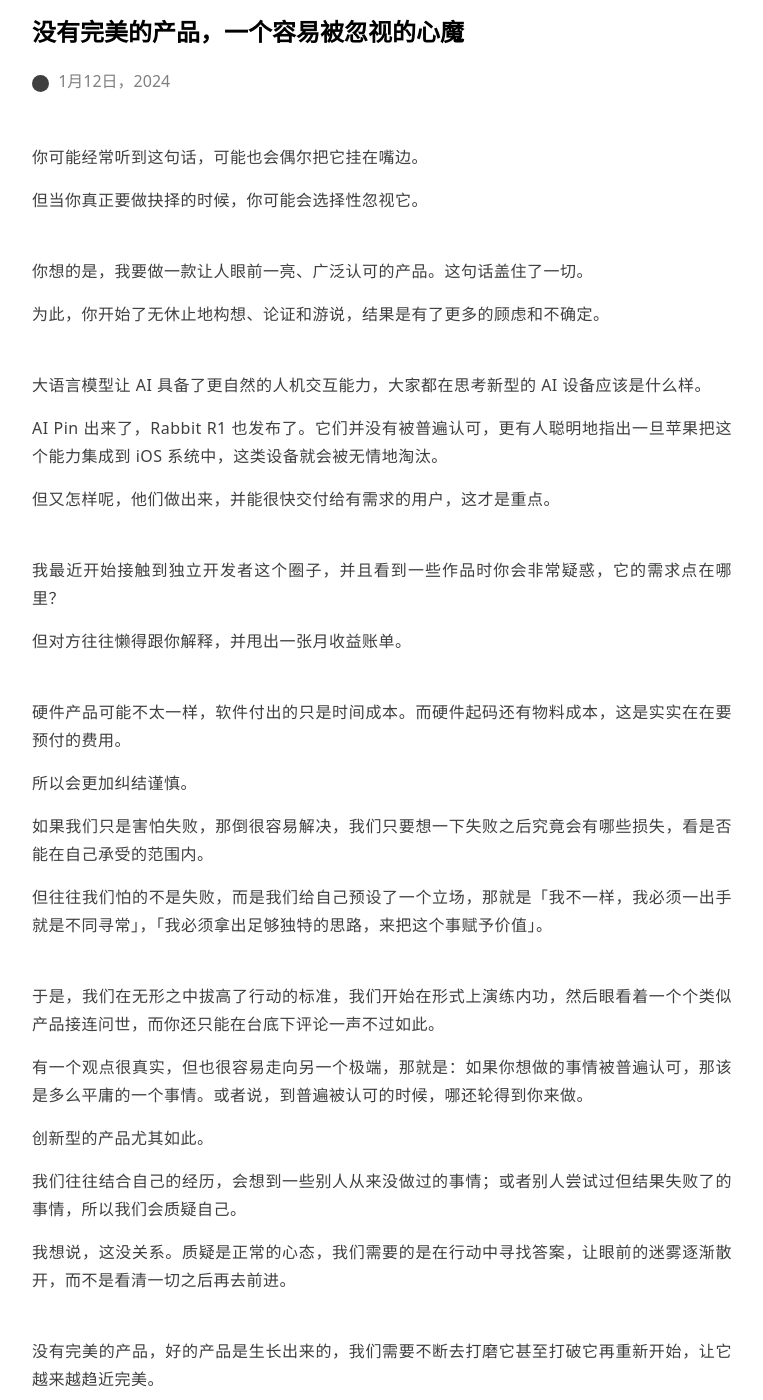
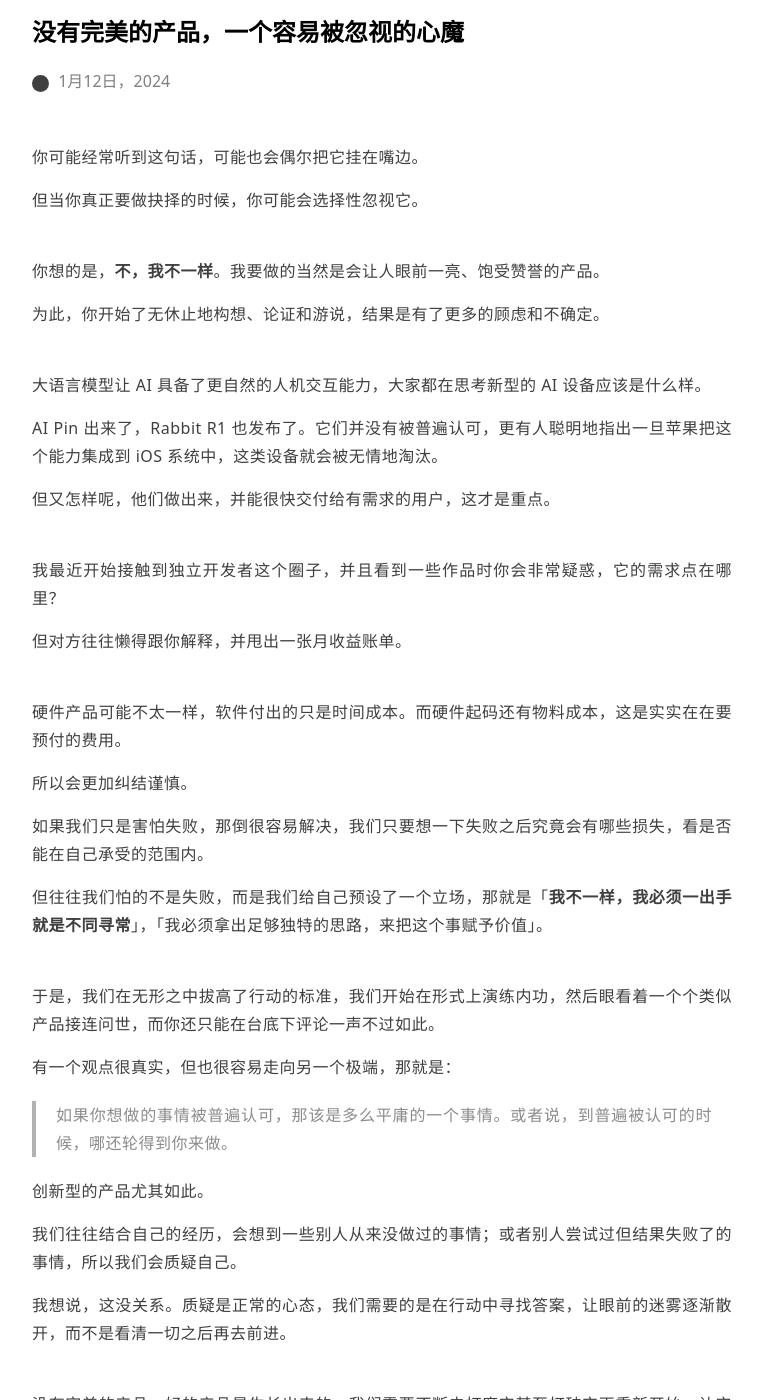
Before and after one commit to baitengfei/baitengfei.github.io, a Jekyll site: the page built from _posts/notes/enlightened/2024-01-12-没有完美的产品.md, in a window 1280 px wide and 1400 px high, scrolled down 228 px. Shown: the whole window, without its empty margins (258-1021 px from the left). Built offline with Jekyll 4.4.1, drawn with Linux system fonts in a browser that asks for light colours.

Commit message:
edit articles

```diff
--- a/_posts/notes/enlightened/2024-01-12-没有完美的产品.md
+++ b/_posts/notes/enlightened/2024-01-12-没有完美的产品.md
@@ -12,7 +12,7 @@ excerpt: 你可能经常听到这句话，可能也会偶尔把它挂在嘴边
 但当你真正要做抉择的时候，你可能会选择性忽视它。
 
 <br>
-你想的是，我要做一款让人眼前一亮、广泛认可的产品。这句话盖住了一切。
+你想的是，**不，我不一样**。我要做的当然是会让人眼前一亮、饱受赞誉的产品。
 
 为此，你开始了无休止地构想、论证和游说，结果是有了更多的顾虑和不确定。
 
@@ -35,12 +35,13 @@ AI Pin 出来了，Rabbit R1 也发布了。它们并没有被普遍认可，更
 
 如果我们只是害怕失败，那倒很容易解决，我们只要想一下失败之后究竟会有哪些损失，看是否能在自己承受的范围内。
 
-但往往我们怕的不是失败，而是我们给自己预设了一个立场，那就是「我不一样，我必须一出手就是不同寻常」，「我必须拿出足够独特的思路，来把这个事赋予价值」。
+但往往我们怕的不是失败，而是我们给自己预设了一个立场，那就是「**我不一样，我必须一出手就是不同寻常**」，「我必须拿出足够独特的思路，来把这个事赋予价值」。
 
 <br>
 于是，我们在无形之中拔高了行动的标准，我们开始在形式上演练内功，然后眼看着一个个类似产品接连问世，而你还只能在台底下评论一声不过如此。
 
-有一个观点很真实，但也很容易走向另一个极端，那就是：如果你想做的事情被普遍认可，那该是多么平庸的一个事情。或者说，到普遍被认可的时候，哪还轮得到你来做。
+有一个观点很真实，但也很容易走向另一个极端，那就是：
+>如果你想做的事情被普遍认可，那该是多么平庸的一个事情。或者说，到普遍被认可的时候，哪还轮得到你来做。
 
 创新型的产品尤其如此。
 
--- a/tech/robotics.html
+++ b/tech/robotics.html
@@ -47,6 +47,7 @@ title: 白腾飞博客-科技类文章
         <ul>
           <li><a href="/tech/product">#产品</a></li>
           <li><a style="font-weight: bolder;" href="/tech/robotics">#机器人</a></li>
+          <li><a href="/tech/ai">#AI</a></li>
           <li><a href="/tech/smarthome">#智能家居</a></li>
         </ul>
       </div>
```
